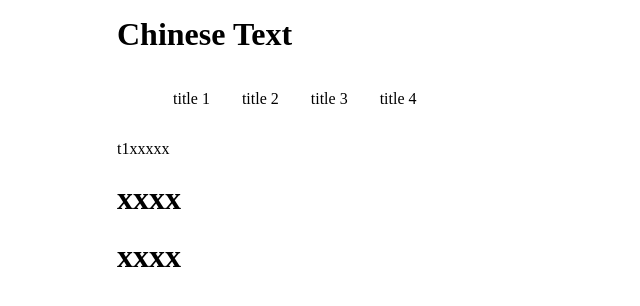
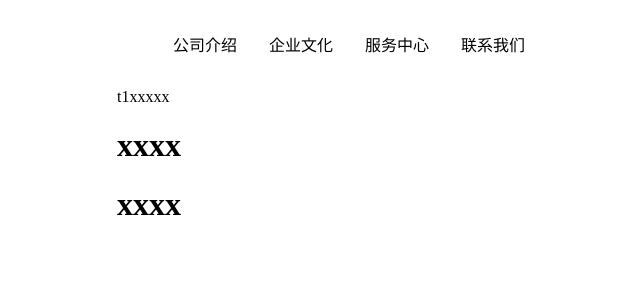
Before and after one commit to ChineseWay/ladoo, a Python web app: template templates/profile_ch.html in a window 1280 px wide. Shown: the top 306 px of the page, without its empty margins (11-651 px from the left). Run offline with Jinja, Linux system fonts and the light colour scheme; the template is opened without the code that fills it, so the values that code supplies are empty.

Commit message:
change header

```diff
--- a/templates/index.html
+++ b/templates/index.html
@@ -60,8 +60,8 @@
 		<p>ShenZhen Ladoo Freight Service Co.LTD</p>
 	</div>
 	<div class="version">
-		<a href="/profile/en/" target="_blank"><span>Chinese</span></a>
-		<a href="/profile/ch/" target="_blank"><span>English</span></a>
+		<a href="/profile/ch/" target="_blank"><span>Chinese</span></a>
+		<a href="/profile/en/" target="_blank"><span>English</span></a>
 	</div>
 </body>
 </html>
--- a/templates/profile_ch.html
+++ b/templates/profile_ch.html
@@ -24,6 +24,10 @@
 			padding: 1em;
 			list-style: none;
 		}
+
+		.content {
+			text-align: center;
+		}
 	</style>
 	<script type="text/javascript">
 		function showText(whichText) {
@@ -35,21 +39,22 @@
 	</script>
 </head>
 <body>
-	<h1>Chinese Text</h1>
+	<div class="content">
 	<ul>
 		<li>
-			<span data="t1" onclick="showText(this);return false;">title 1</span>
+			<span data="t1" onclick="showText(this);return false;">公司介绍</span>
 		</li>
 		<li>
-			<span data="t2" onclick="showText(this);return false;">title 2</span>
+			<span data="t2" onclick="showText(this);return false;">企业文化</span>
 		</li>
 		<li>
-			<span data="t3" onclick="showText(this);return false;">title 3</span>
+			<span data="t3" onclick="showText(this);return false;">服务中心</span>
 		</li>
 		<li>
-			<span data="t4" onclick="showText(this);return false;">title 4</span>
+			<span data="t4" onclick="showText(this);return false;">联系我们</span>
 		</li>
 	</ul>
+	</div>
 	<div style="clear:both"></div>
 	<p id="placeholder">t1xxxxx</p>
 	<h1>xxxx</h1>
```
